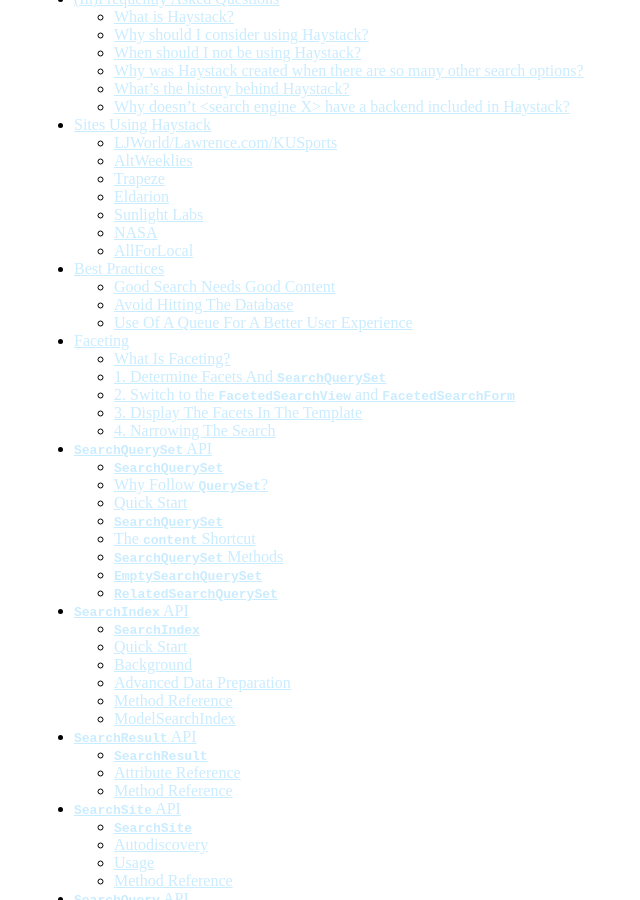
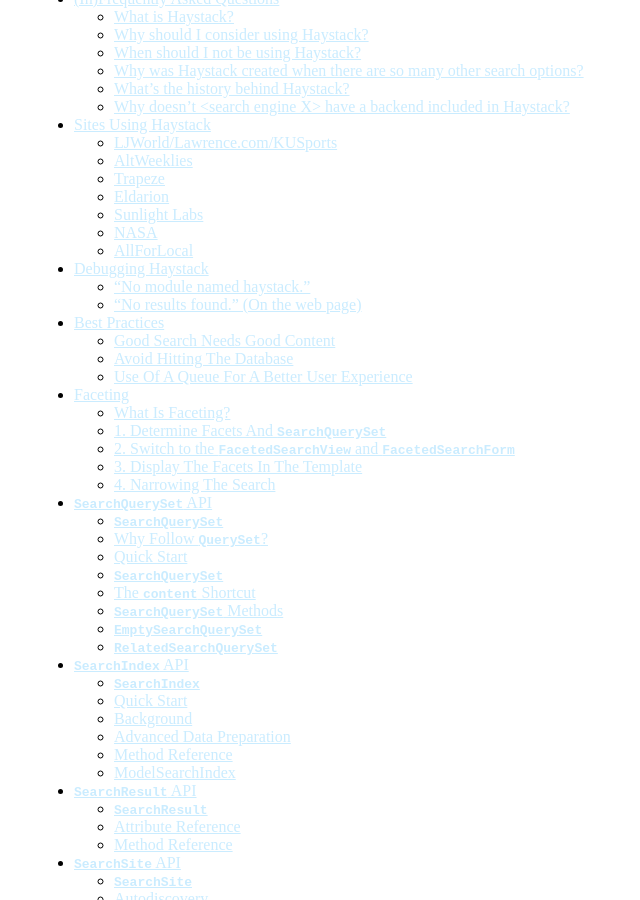
Before and after one commit to django-haystack/django-haystack, a Sphinx documentation site: the page built from docs/toc.rst, in a window 1280 px wide and 900 px high, scrolled down 1156 px. Shown: the whole window, without its empty margins (156-796 px from the left). Built offline with Sphinx 7.4.7, drawn with Linux system fonts in a browser that asks for light colours; a style sheet for code colours, icons or effects is not loaded; some of the changed lines change nothing that is shown.

Commit message:
Added debugging documentation, with more examples coming in the future.

```diff
--- /dev/null
+++ b/docs/debugging.rst
@@ -0,0 +1,67 @@
+.. ref-debugging:
+
+==================
+Debugging Haystack
+==================
+
+There are some common problems people run into when using Haystack for the first
+time. Some of the common problems and things to try appear below.
+
+.. note::
+
+    As a general suggestion, your best friend when debugging an issue is to
+    use the ``pdb`` library included with Python. By dropping a
+    ``import pdb; pdb.set_trace()`` in your code before the issue occurs, you
+    can step through and examine variable/logic as you progress through. Make
+    sure you don't commit those ``pdb`` lines though.
+
+
+"No module named haystack."
+===========================
+
+This problem usually occurs when first adding Haystack to your project.
+
+* Are you using the ``haystack`` directory within your ``django-haystack``
+  checkout/install?
+* Is the ``haystack`` directory on your ``PYTHONPATH``? Alternatively, is
+  ``haystack`` symlinked into your project?
+* Start a Django shell (``./manage.py shell``) and try ``import haystack``.
+  You may receive a different, more descriptive error message.
+* Double-check to ensure you have no circular imports. (i.e. module A tries
+  importing from module B which is trying to import from module A.)
+
+
+"No results found." (On the web page)
+=====================================
+
+Several issues can cause no results to be found. Most commonly it is either
+not running a ``reindex`` to populate your index or having a blank
+``document=True`` field, resulting in no content for the engine to search on.
+
+* Do you have a ``search_sites.py`` that runs ``haystack.autodiscover``?
+* Have you registered your models with the main ``haystack.site`` (usually
+  within your ``search_indexes.py``)?
+* Do you have data in your database?
+* Have you run a ``./manage.py reindex`` to index all of your content?
+* Start a Django shell (``./manage.py shell``) and try::
+
+  >>> from haystack.query import SearchQuerySet
+  >>> sqs = SearchQuerySet().all()
+  >>> sqs.count() # Should be > 0. If not, check the above and reindex.
+
+  >>> sqs[0] # Should get back a ``SearchResult`` object.
+
+  >>> sqs[0].id # Should get something back like ``myapp.mymodel.1``.
+
+  >>> sqs[0].text # ... or whatever your ``document=True`` field is.
+  # Should not be blank.
+  # If this is blank, it means that your data isn't making it into the main
+  # field that gets searched. You need to check that the field either has
+  # a template that uses the model data, a ``model_attr`` that pulls data
+  # directly from the model or a ``prepare/prepare_FOO`` method that populates
+  # the data at index time.
+
+* Check the template for your search page and ensure it is looping over the
+  results properly. Also ensure that it's either accessing valid fields coming
+  back from the search engine or that it's trying to access the associated
+  model via the ``{{ result.object.foo }}`` lookup.
--- a/docs/index.rst
+++ b/docs/index.rst
@@ -29,6 +29,7 @@
    faq
    who_uses
    installing_search_engines
+   debugging
 
 
 Advanced Uses
--- a/docs/toc.rst
+++ b/docs/toc.rst
@@ -14,6 +14,7 @@
    settings
    faq
    who_uses
+   debugging
 
    best_practices
    faceting
```
